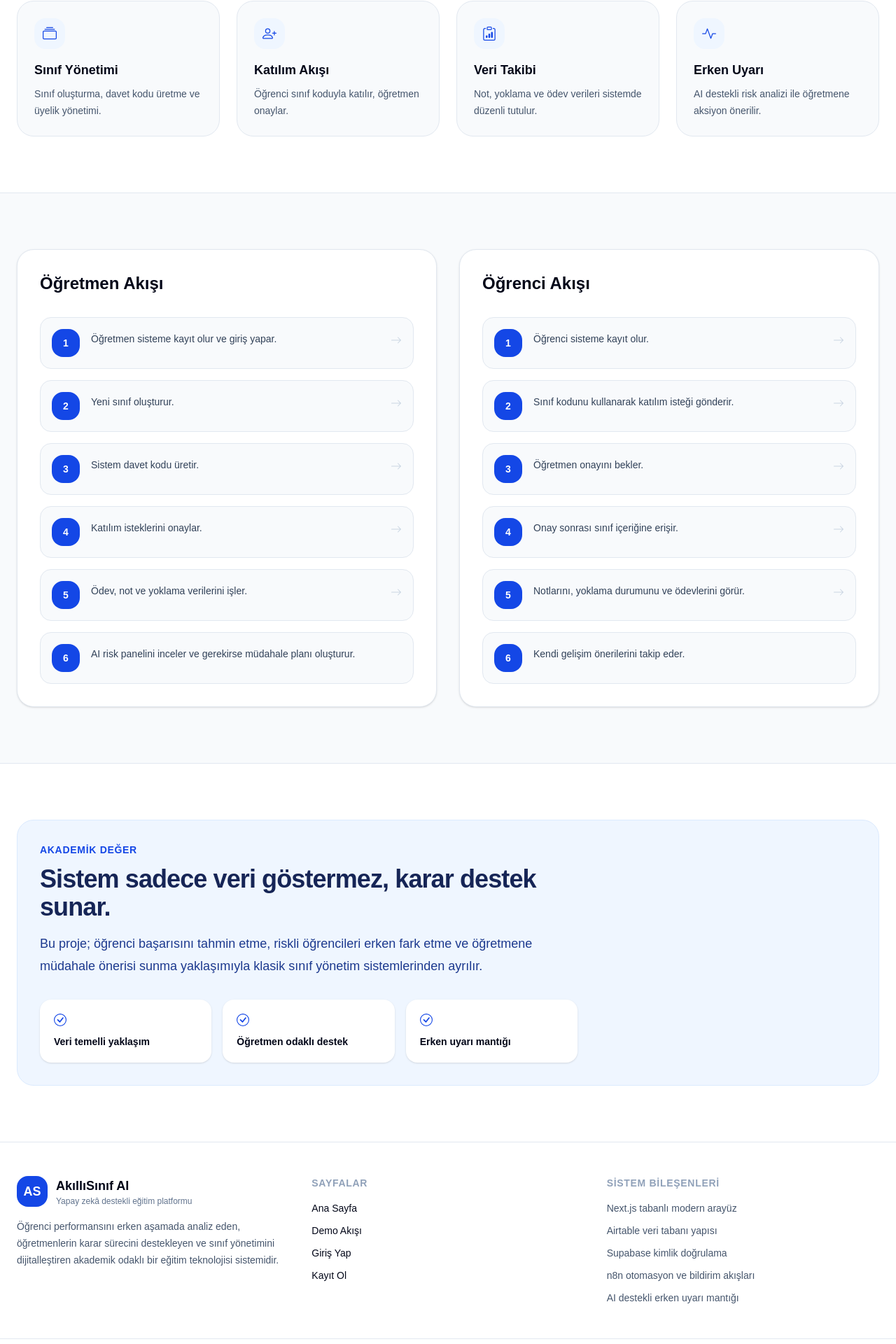
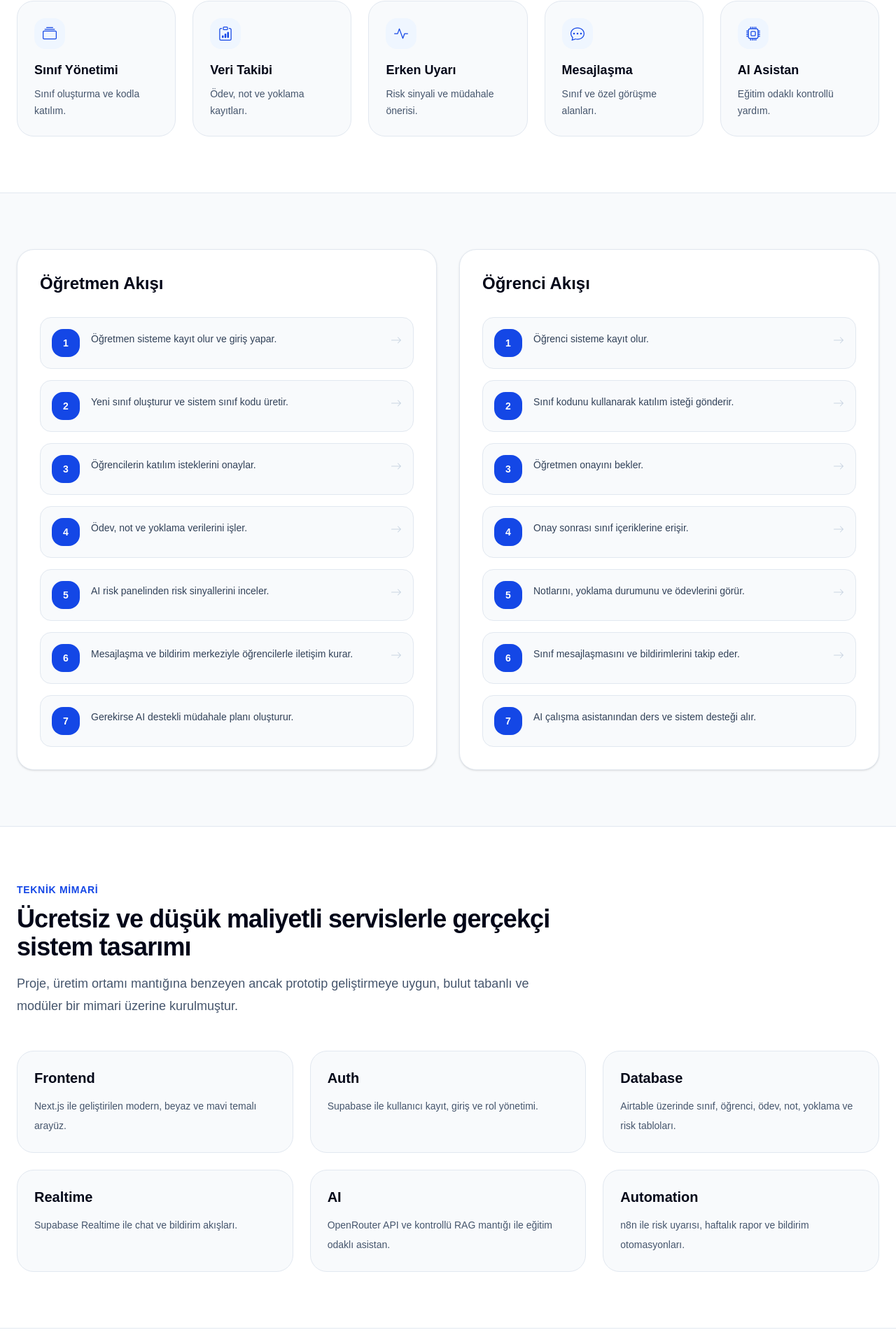
Before and after one commit to RodinaAmrMukhtar/akillisinif-ai, a Next.js app: page /demo in a window 1280 px wide. Shown: the part 420-2340 px from the top of the page at 70% size. Built offline with nearby package versions, Linux system fonts and the light colour scheme.

Commit message:
Polish UI and add final demo flow

```diff
--- a/app/demo/page.tsx
+++ b/app/demo/page.tsx
@@ -1,9 +1,12 @@
 import {
   BsActivity,
   BsArrowRight,
+  BsBell,
+  BsChatDots,
   BsCheckCircle,
   BsClipboardData,
   BsCollection,
+  BsCpu,
   BsPersonPlus,
 } from "react-icons/bs";
 import Footer from "@/components/Footer";
@@ -11,20 +14,49 @@ import Navbar from "@/components/Navbar";
 
 const teacherFlow = [
   "Öğretmen sisteme kayıt olur ve giriş yapar.",
-  "Yeni sınıf oluşturur.",
-  "Sistem davet kodu üretir.",
-  "Katılım isteklerini onaylar.",
+  "Yeni sınıf oluşturur ve sistem sınıf kodu üretir.",
+  "Öğrencilerin katılım isteklerini onaylar.",
   "Ödev, not ve yoklama verilerini işler.",
-  "AI risk panelini inceler ve gerekirse müdahale planı oluşturur.",
+  "AI risk panelinden risk sinyallerini inceler.",
+  "Mesajlaşma ve bildirim merkeziyle öğrencilerle iletişim kurar.",
+  "Gerekirse AI destekli müdahale planı oluşturur.",
 ];
 
 const studentFlow = [
   "Öğrenci sisteme kayıt olur.",
   "Sınıf kodunu kullanarak katılım isteği gönderir.",
   "Öğretmen onayını bekler.",
-  "Onay sonrası sınıf içeriğine erişir.",
+  "Onay sonrası sınıf içeriklerine erişir.",
   "Notlarını, yoklama durumunu ve ödevlerini görür.",
-  "Kendi gelişim önerilerini takip eder.",
+  "Sınıf mesajlaşmasını ve bildirimlerini takip eder.",
+  "AI çalışma asistanından ders ve sistem desteği alır.",
+];
+
+const architecture = [
+  {
+    title: "Frontend",
+    text: "Next.js ile geliştirilen modern, beyaz ve mavi temalı arayüz.",
+  },
+  {
+    title: "Auth",
+    text: "Supabase ile kullanıcı kayıt, giriş ve rol yönetimi.",
+  },
+  {
+    title: "Database",
+    text: "Airtable üzerinde sınıf, öğrenci, ödev, not, yoklama ve risk tabloları.",
+  },
+  {
+    title: "Realtime",
+    text: "Supabase Realtime ile chat ve bildirim akışları.",
+  },
+  {
+    title: "AI",
+    text: "OpenRouter API ve kontrollü RAG mantığı ile eğitim odaklı asistan.",
+  },
+  {
+    title: "Automation",
+    text: "n8n ile risk uyarısı, haftalık rapor ve bildirim otomasyonları.",
+  },
 ];
 
 export default function DemoPage() {
@@ -43,11 +75,12 @@ export default function DemoPage() {
             </h1>
             <p className="mt-6 text-lg leading-8 text-slate-600">
               Bu sayfa, öğretmen ve öğrenci perspektifinden sistemin nasıl
-              çalıştığını profesyonel ve sunum uygun bir biçimde özetler.
+              çalıştığını; veri tabanı, mesajlaşma, bildirim, AI asistan ve
+              erken uyarı modülleriyle birlikte açıklar.
             </p>
           </div>
 
-          <div className="mt-12 grid gap-6 md:grid-cols-2 xl:grid-cols-4">
+          <div className="mt-12 grid gap-6 md:grid-cols-2 xl:grid-cols-5">
             <div className="rounded-3xl border border-slate-200 bg-slate-50 p-6">
               <div className="inline-flex rounded-2xl bg-blue-50 p-3 text-blue-700">
                 <BsCollection className="text-xl" />
@@ -56,19 +89,7 @@ export default function DemoPage() {
                 Sınıf Yönetimi
               </h3>
               <p className="mt-2 text-sm leading-6 text-slate-600">
-                Sınıf oluşturma, davet kodu üretme ve üyelik yönetimi.
-              </p>
-            </div>
-
-            <div className="rounded-3xl border border-slate-200 bg-slate-50 p-6">
-              <div className="inline-flex rounded-2xl bg-blue-50 p-3 text-blue-700">
-                <BsPersonPlus className="text-xl" />
-              </div>
-              <h3 className="mt-4 text-lg font-bold text-slate-950">
-                Katılım Akışı
-              </h3>
-              <p className="mt-2 text-sm leading-6 text-slate-600">
-                Öğrenci sınıf koduyla katılır, öğretmen onaylar.
+                Sınıf oluşturma ve kodla katılım.
               </p>
             </div>
 
@@ -80,7 +101,7 @@ export default function DemoPage() {
                 Veri Takibi
               </h3>
               <p className="mt-2 text-sm leading-6 text-slate-600">
-                Not, yoklama ve ödev verileri sistemde düzenli tutulur.
+                Ödev, not ve yoklama kayıtları.
               </p>
             </div>
 
@@ -92,7 +113,31 @@ export default function DemoPage() {
                 Erken Uyarı
               </h3>
               <p className="mt-2 text-sm leading-6 text-slate-600">
-                AI destekli risk analizi ile öğretmene aksiyon önerilir.
+                Risk sinyali ve müdahale önerisi.
+              </p>
+            </div>
+
+            <div className="rounded-3xl border border-slate-200 bg-slate-50 p-6">
+              <div className="inline-flex rounded-2xl bg-blue-50 p-3 text-blue-700">
+                <BsChatDots className="text-xl" />
+              </div>
+              <h3 className="mt-4 text-lg font-bold text-slate-950">
+                Mesajlaşma
+              </h3>
+              <p className="mt-2 text-sm leading-6 text-slate-600">
+                Sınıf ve özel görüşme alanları.
+              </p>
+            </div>
+
+            <div className="rounded-3xl border border-slate-200 bg-slate-50 p-6">
+              <div className="inline-flex rounded-2xl bg-blue-50 p-3 text-blue-700">
+                <BsCpu className="text-xl" />
+              </div>
+              <h3 className="mt-4 text-lg font-bold text-slate-950">
+                AI Asistan
+              </h3>
+              <p className="mt-2 text-sm leading-6 text-slate-600">
+                Eğitim odaklı kontrollü yardım.
               </p>
             </div>
           </div>
@@ -153,6 +198,39 @@ export default function DemoPage() {
         </div>
       </section>
 
+      <section className="border-b border-slate-200 bg-white">
+        <div className="mx-auto max-w-7xl px-6 py-20">
+          <div className="max-w-3xl">
+            <p className="text-sm font-semibold uppercase tracking-wider text-blue-700">
+              Teknik Mimari
+            </p>
+            <h2 className="mt-3 text-4xl font-bold tracking-tight text-slate-950">
+              Ücretsiz ve düşük maliyetli servislerle gerçekçi sistem tasarımı
+            </h2>
+            <p className="mt-4 text-lg leading-8 text-slate-600">
+              Proje, üretim ortamı mantığına benzeyen ancak prototip geliştirmeye
+              uygun, bulut tabanlı ve modüler bir mimari üzerine kurulmuştur.
+            </p>
+          </div>
+
+          <div className="mt-12 grid gap-6 md:grid-cols-2 xl:grid-cols-3">
+            {architecture.map((item) => (
+              <div
+                key={item.title}
+                className="rounded-3xl border border-slate-200 bg-slate-50 p-6"
+              >
+                <h3 className="text-xl font-bold text-slate-950">
+                  {item.title}
+                </h3>
+                <p className="mt-3 text-sm leading-7 text-slate-600">
+                  {item.text}
+                </p>
+              </div>
+            ))}
+          </div>
+        </div>
+      </section>
+
       <section className="bg-white">
         <div className="mx-auto max-w-7xl px-6 py-20">
           <div className="rounded-3xl border border-blue-100 bg-blue-50 p-8">
@@ -165,11 +243,12 @@ export default function DemoPage() {
               </h2>
               <p className="mt-4 text-lg leading-8 text-blue-900">
                 Bu proje; öğrenci başarısını tahmin etme, riskli öğrencileri
-                erken fark etme ve öğretmene müdahale önerisi sunma yaklaşımıyla
-                klasik sınıf yönetim sistemlerinden ayrılır.
+                erken fark etme, öğretmene müdahale önerisi sunma ve öğrencinin
+                çalışma sürecini destekleme yaklaşımıyla klasik sınıf yönetim
+                sistemlerinden ayrılır.
               </p>
 
-              <div className="mt-8 grid gap-4 md:grid-cols-3">
+              <div className="mt-8 grid gap-4 md:grid-cols-4">
                 <div className="rounded-2xl bg-white p-5 shadow-sm">
                   <BsCheckCircle className="text-lg text-blue-700" />
                   <p className="mt-3 text-sm font-semibold text-slate-950">
@@ -180,14 +259,21 @@ export default function DemoPage() {
                 <div className="rounded-2xl bg-white p-5 shadow-sm">
                   <BsCheckCircle className="text-lg text-blue-700" />
                   <p className="mt-3 text-sm font-semibold text-slate-950">
-                    Öğretmen odaklı destek
+                    Öğretmen karar desteği
                   </p>
                 </div>
 
                 <div className="rounded-2xl bg-white p-5 shadow-sm">
-                  <BsCheckCircle className="text-lg text-blue-700" />
+                  <BsBell className="text-lg text-blue-700" />
                   <p className="mt-3 text-sm font-semibold text-slate-950">
-                    Erken uyarı mantığı
+                    Bildirim ve takip
+                  </p>
+                </div>
+
+                <div className="rounded-2xl bg-white p-5 shadow-sm">
+                  <BsPersonPlus className="text-lg text-blue-700" />
+                  <p className="mt-3 text-sm font-semibold text-slate-950">
+                    Öğrenci destek akışı
                   </p>
                 </div>
               </div>
--- a/app/globals.css
+++ b/app/globals.css
@@ -33,10 +33,7 @@ textarea {
   font: inherit;
 }
 
-/* Project rule:
-   Whenever we use a strong blue background,
-   text inside it should automatically be white.
-*/
+/* Strong blue or indigo UI elements should always use white text. */
 .bg-blue-600,
 .bg-blue-700,
 .bg-blue-800,
@@ -58,3 +55,22 @@ textarea {
 .bg-indigo-900 * {
   color: #ffffff !important;
 }
+
+/* Cleaner scrollbars for dashboard pages. */
+::-webkit-scrollbar {
+  width: 10px;
+  height: 10px;
+}
+
+::-webkit-scrollbar-track {
+  background: #f1f5f9;
+}
+
+::-webkit-scrollbar-thumb {
+  background: #cbd5e1;
+  border-radius: 999px;
+}
+
+::-webkit-scrollbar-thumb:hover {
+  background: #94a3b8;
+}
--- a/app/page.tsx
+++ b/app/page.tsx
@@ -3,8 +3,11 @@ import {
   BsActivity,
   BsArrowRight,
   BsBarChartLine,
+  BsBell,
   BsCalendarCheck,
+  BsChatDots,
   BsClipboardCheck,
+  BsCpu,
   BsPeople,
 } from "react-icons/bs";
 import Footer from "@/components/Footer";
@@ -14,26 +17,38 @@ const featureCards = [
   {
     title: "Sınıf Yönetimi",
     description:
-      "Öğretmenler sınıf oluşturur, öğrenci katılım isteklerini yönetir ve davet kodu üretir.",
+      "Öğretmenler sınıf oluşturur, öğrenciler sınıf koduyla katılım isteği gönderir ve öğretmen onayıyla sınıfa dahil olur.",
     icon: BsPeople,
   },
   {
     title: "Ödev, Not ve Yoklama",
     description:
-      "Akademik süreçler tek platformdan izlenir; ödevler, not kayıtları ve yoklamalar düzenli takip edilir.",
+      "Ödevler, teslimler, not kayıtları ve yoklama verileri tek akademik panel üzerinden takip edilir.",
     icon: BsClipboardCheck,
   },
   {
     title: "AI Risk Analizi",
     description:
-      "Not düşüşü, devamsızlık artışı ve ödev teslim oranı gibi göstergelerle erken uyarı üretilir.",
+      "Not düşüşü, devamsızlık artışı ve ödev teslim oranı gibi göstergelerle erken uyarı sinyalleri oluşturulur.",
     icon: BsActivity,
   },
   {
-    title: "Karar Destek Paneli",
+    title: "Mesajlaşma",
     description:
-      "Öğretmenler risk sinyallerini görür, öğrenci bazlı müdahale planları oluşturabilir.",
-    icon: BsBarChartLine,
+      "Sınıf grup sohbetleri ve öğretmen-öğrenci özel görüşmeleri için güvenli iletişim alanı planlanmıştır.",
+    icon: BsChatDots,
+  },
+  {
+    title: "Bildirim Merkezi",
+    description:
+      "Katılım istekleri, risk uyarıları, ödev hatırlatmaları ve raporlar tek bildirim merkezinde toplanır.",
+    icon: BsBell,
+  },
+  {
+    title: "AI Çalışma Asistanı",
+    description:
+      "Öğrenciler sistem kullanımı, ders çalışma ve programlama konularında kontrollü AI desteği alabilir.",
+    icon: BsCpu,
   },
 ];
 
@@ -44,6 +59,8 @@ const workflowSteps = [
   "Öğretmen isteği onaylar ve öğrenci sınıfa alınır.",
   "Ödev, not ve yoklama verileri sisteme işlenir.",
   "AI erken uyarı motoru risk sinyalleri üretir.",
+  "Bildirimler ve mesajlaşma modülleri kullanıcıları bilgilendirir.",
+  "Öğretmen gerektiğinde müdahale planı oluşturur.",
 ];
 
 export default function HomePage() {
@@ -59,15 +76,17 @@ export default function HomePage() {
             </div>
 
             <h1 className="max-w-3xl text-5xl font-bold tracking-tight text-slate-950 md:text-7xl">
-              Akademik sınıf yönetimini <span className="text-blue-700">veri</span>{" "}
-              ve <span className="text-blue-700">yapay zekâ</span> ile güçlendirin.
+              Akademik sınıf yönetimini{" "}
+              <span className="text-blue-700">veri</span> ve{" "}
+              <span className="text-blue-700">yapay zekâ</span> ile güçlendirin.
             </h1>
 
             <p className="mt-6 max-w-2xl text-lg leading-8 text-slate-600">
               AkıllıSınıf AI; öğretmenlerin sınıf oluşturmasını, öğrencilerin
-              sınıf koduyla katılmasını, akademik verilerin takip edilmesini ve
-              riskli öğrenciler için erken destek kararlarının alınmasını
-              sağlayan modern bir eğitim teknolojisi platformudur.
+              sınıf koduyla katılmasını, akademik verilerin takip edilmesini,
+              mesajlaşma ve bildirim akışlarının yönetilmesini ve riskli
+              öğrenciler için erken destek kararlarının alınmasını sağlayan
+              modern bir eğitim teknolojisi platformudur.
             </p>
 
             <div className="mt-8 flex flex-col gap-3 sm:flex-row">
@@ -95,7 +114,7 @@ export default function HomePage() {
 
               <div className="rounded-2xl border border-slate-200 bg-white p-5 shadow-sm">
                 <p className="text-3xl font-bold text-blue-700">AI</p>
-                <p className="mt-2 text-sm text-slate-500">Risk analizi motoru</p>
+                <p className="mt-2 text-sm text-slate-500">Risk ve asistan modülü</p>
               </div>
 
               <div className="rounded-2xl border border-slate-200 bg-white p-5 shadow-sm">
@@ -149,6 +168,26 @@ export default function HomePage() {
                   oranında azalma tespit edildi.
                 </p>
               </div>
+
+              <div className="mt-4 grid gap-4 sm:grid-cols-2">
+                <div className="rounded-2xl border border-slate-200 bg-slate-50 p-4">
+                  <p className="text-sm font-semibold text-slate-950">
+                    Mesajlaşma
+                  </p>
+                  <p className="mt-1 text-sm text-slate-500">
+                    4 okunmamış sınıf mesajı
+                  </p>
+                </div>
+
+                <div className="rounded-2xl border border-slate-200 bg-slate-50 p-4">
+                  <p className="text-sm font-semibold text-slate-950">
+                    Bildirimler
+                  </p>
+                  <p className="mt-1 text-sm text-slate-500">
+                    2 yeni sistem bildirimi
+                  </p>
+                </div>
+              </div>
             </div>
           </div>
         </div>
@@ -161,23 +200,23 @@ export default function HomePage() {
               Sistem Modülleri
             </p>
             <h2 className="mt-3 text-4xl font-bold tracking-tight text-slate-950">
-              Profesörlerin görmek isteyeceği temel yapı
+              Sadece not takibi değil, bütüncül eğitim platformu
             </h2>
             <p className="mt-4 text-lg leading-8 text-slate-600">
-              Sistem sadece bir arayüz değil; sınıf yönetimi, veri takibi,
-              karar destek mantığı ve otomasyon temelli bütüncül bir akademik
-              platform yaklaşımı sunar.
+              Sistem; sınıf yönetimi, akademik veri takibi, AI risk analizi,
+              güvenli iletişim, bildirim ve öğrenci destek asistanı modülleriyle
+              gerçek bir eğitim teknolojisi projesi gibi tasarlanmıştır.
             </p>
           </div>
 
-          <div className="mt-12 grid gap-6 md:grid-cols-2 xl:grid-cols-4">
+          <div className="mt-12 grid gap-6 md:grid-cols-2 xl:grid-cols-3">
             {featureCards.map((card) => {
               const Icon = card.icon;
 
               return (
                 <div
                   key={card.title}
-                  className="rounded-3xl border border-slate-200 bg-white p-6 shadow-sm"
+                  className="rounded-3xl border border-slate-200 bg-white p-6 shadow-sm transition hover:-translate-y-0.5 hover:shadow-md"
                 >
                   <div className="inline-flex rounded-2xl bg-blue-50 p-3 text-blue-700">
                     <Icon className="text-xl" />
@@ -206,9 +245,9 @@ export default function HomePage() {
               Sistem nasıl işler?
             </h2>
             <p className="mt-4 max-w-2xl text-lg leading-8 text-slate-600">
-              Öğretmen ve öğrenci etkileşimi, veri tabanı kayıtları ve AI risk
-              mantığı birlikte çalışarak sürdürülebilir bir sınıf yönetim
-              mekanizması oluşturur.
+              Öğretmen ve öğrenci etkileşimi, veri tabanı kayıtları, bildirimler
+              ve AI risk mantığı birlikte çalışarak sürdürülebilir bir sınıf
+              yönetim mekanizması oluşturur.
             </p>
 
             <div className="mt-10 space-y-4">
@@ -234,10 +273,10 @@ export default function HomePage() {
                 </div>
                 <div>
                   <p className="text-sm font-semibold text-slate-950">
-                    Veri Kaynakları
+                    Teknik Mimari
                   </p>
                   <p className="text-sm text-slate-500">
-                    Yoklama, not, ödev ve üyelik verileri
+                    Frontend, veri tabanı, auth, chat ve otomasyon katmanları
                   </p>
                 </div>
               </div>
@@ -245,10 +284,19 @@ export default function HomePage() {
               <div className="mt-8 space-y-4">
                 <div className="rounded-2xl bg-slate-50 p-4">
                   <p className="text-sm font-semibold text-slate-950">
+                    Next.js + Vercel
+                  </p>
+                  <p className="mt-1 text-sm leading-6 text-slate-600">
+                    Modern arayüz ve API route yapısı.
+                  </p>
+                </div>
+
+                <div className="rounded-2xl bg-slate-50 p-4">
+                  <p className="text-sm font-semibold text-slate-950">
                     Airtable
                   </p>
                   <p className="mt-1 text-sm leading-6 text-slate-600">
-                    Ana veri tabanı yapısı burada tutulur.
+                    Sınıf, kullanıcı, ödev, not, yoklama ve risk verileri.
                   </p>
                 </div>
 
@@ -257,14 +305,16 @@ export default function HomePage() {
                     Supabase
                   </p>
                   <p className="mt-1 text-sm leading-6 text-slate-600">
-                    Kullanıcı kayıt ve giriş işlemlerini yönetecektir.
+                    Kimlik doğrulama, gerçek zamanlı chat ve bildirim altyapısı.
                   </p>
                 </div>
 
                 <div className="rounded-2xl bg-slate-50 p-4">
-                  <p className="text-sm font-semibold text-slate-950">n8n</p>
+                  <p className="text-sm font-semibold text-slate-950">
+                    OpenRouter + RAG
+                  </p>
                   <p className="mt-1 text-sm leading-6 text-slate-600">
-                    Bildirim, rapor ve otomasyon akışları kurulacaktır.
+                    Kontrollü AI asistan ve güvenli eğitim odaklı yanıt üretimi.
                   </p>
                 </div>
 
--- a/components/Footer.tsx
+++ b/components/Footer.tsx
@@ -3,7 +3,7 @@ import Link from "next/link";
 export default function Footer() {
   return (
     <footer className="border-t border-slate-200 bg-white">
-      <div className="mx-auto grid max-w-7xl gap-8 px-6 py-12 md:grid-cols-3">
+      <div className="mx-auto grid max-w-7xl gap-10 px-6 py-12 md:grid-cols-[1.4fr_0.8fr_0.8fr]">
         <div>
           <div className="flex items-center gap-3">
             <div className="flex h-11 w-11 items-center justify-center rounded-2xl bg-blue-700 text-lg font-bold text-white">
@@ -18,10 +18,11 @@ export default function Footer() {
             </div>
           </div>
 
-          <p className="mt-4 max-w-md text-sm leading-6 text-slate-600">
-            Öğrenci performansını erken aşamada analiz eden, öğretmenlerin karar
-            sürecini destekleyen ve sınıf yönetimini dijitalleştiren akademik
-            odaklı bir eğitim teknolojisi sistemidir.
+          <p className="mt-5 max-w-xl text-sm leading-7 text-slate-600">
+            AkıllıSınıf AI; sınıf yönetimi, öğrenci performans takibi, erken
+            uyarı mantığı, öğretmen karar desteği, mesajlaşma ve AI destekli
+            çalışma asistanı modüllerini bir araya getiren akademik proje
+            prototipidir.
           </p>
         </div>
 
@@ -52,11 +53,12 @@ export default function Footer() {
           </p>
 
           <div className="mt-4 space-y-3 text-sm text-slate-600">
-            <p>Next.js tabanlı modern arayüz</p>
-            <p>Airtable veri tabanı yapısı</p>
+            <p>Next.js arayüz</p>
+            <p>Airtable veri tabanı</p>
             <p>Supabase kimlik doğrulama</p>
-            <p>n8n otomasyon ve bildirim akışları</p>
-            <p>AI destekli erken uyarı mantığı</p>
+            <p>Supabase chat ve bildirim</p>
+            <p>OpenRouter AI asistan</p>
+            <p>n8n otomasyon akışları</p>
           </div>
         </div>
       </div>
@@ -64,7 +66,7 @@ export default function Footer() {
       <div className="border-t border-slate-200">
         <div className="mx-auto flex max-w-7xl flex-col gap-2 px-6 py-5 text-sm text-slate-500 md:flex-row md:items-center md:justify-between">
           <p>© 2026 AkıllıSınıf AI. Akademik proje prototipi.</p>
-          <p>Profesyonel eğitim yönetimi ve erken uyarı sistemi</p>
+          <p>Öğretmen karar desteği ve erken uyarı sistemi</p>
         </div>
       </div>
     </footer>
```
